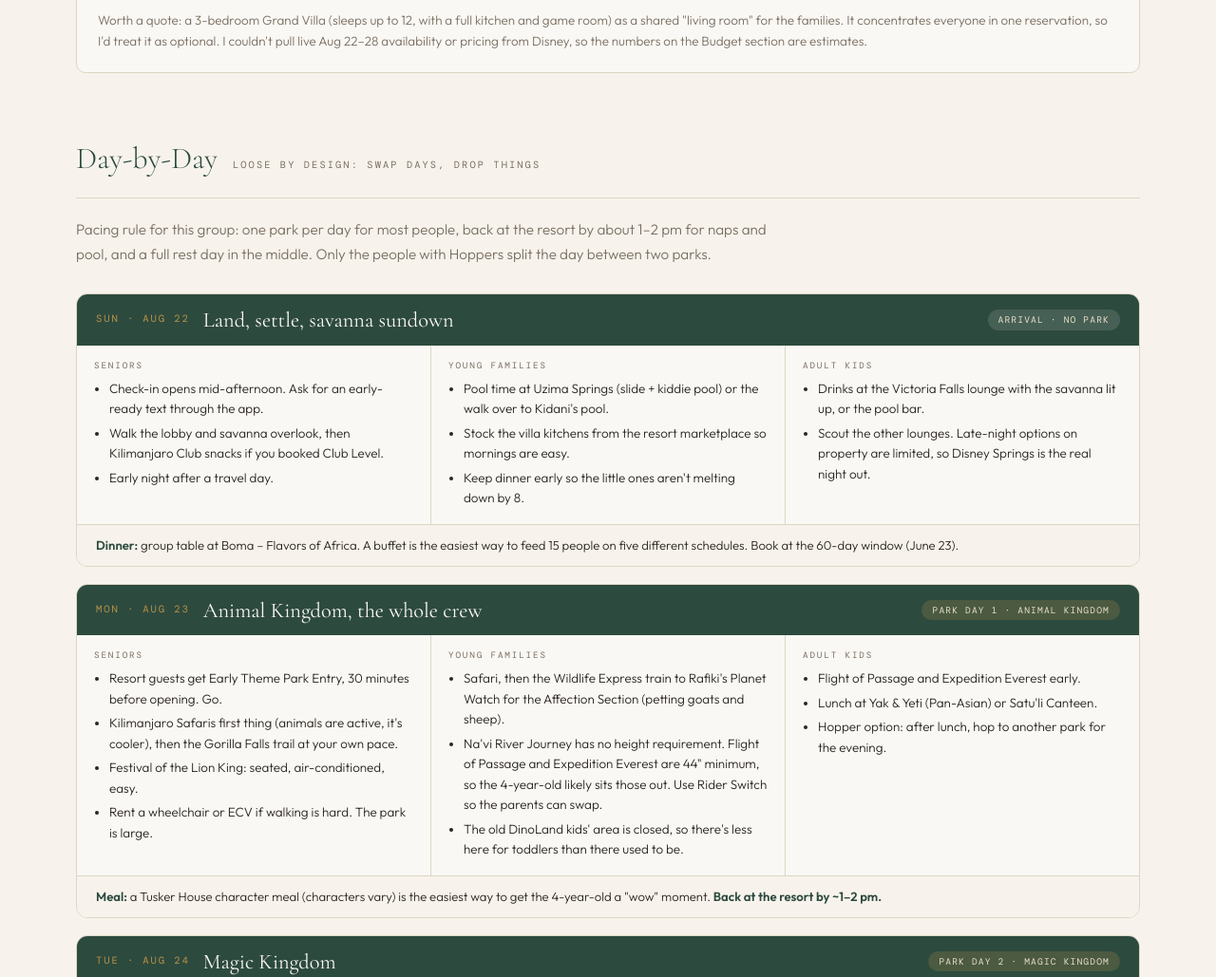
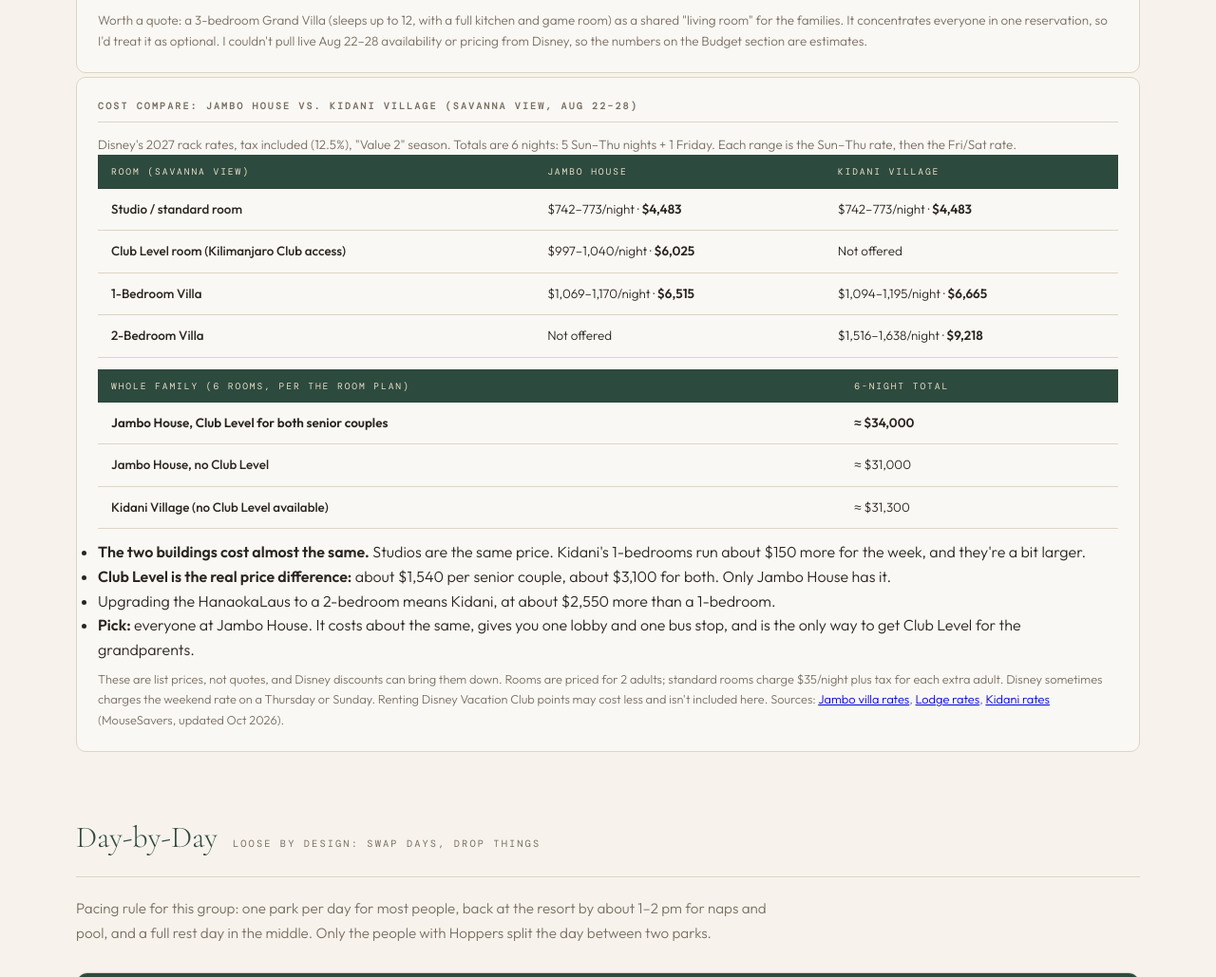
Before and after one commit to cheuklum/holau-multigenerationalvacay, a plain HTML site: page index.html in a window 1280 px wide. Shown: the part 4436-5465 px from the top of the page at 95% size. Drawn offline with nearby package versions, Linux system fonts and the light colour scheme; a web font is replaced by a local one.

Commit message:
Add Jambo House vs Kidani Village Savanna View cost comparison
Co-Authored-By: Claude Opus 5.5 <noreply@anthropic.com>

```diff
--- a/index.html
+++ b/index.html
@@ -1862,6 +1862,39 @@
     </div>
     <p style="margin-top:12px; font-size:0.84rem; color:var(--muted)">Worth a quote: a 3-bedroom Grand Villa (sleeps up to 12, with a full kitchen and game room) as a shared "living room" for the families. It concentrates everyone in one reservation, so I'd treat it as optional. I couldn't pull live Aug 22–28 availability or pricing from Disney, so the numbers on the Budget section are estimates.</p>
   </div>
+
+  <div class="info-block full" style="margin-top:4px">
+    <h4>Cost compare: Jambo House vs. Kidani Village (Savanna View, Aug 22–28)</h4>
+    <p style="font-size:0.84rem; color:var(--muted)">Disney's 2027 rack rates, tax included (12.5%), "Value 2" season. Totals are 6 nights: 5 Sun–Thu nights + 1 Friday. Each range is the Sun–Thu rate, then the Fri/Sat rate.</p>
+    <div class="d27-table-wrap">
+      <table class="d27-table">
+        <thead><tr><th>Room (Savanna View)</th><th>Jambo House</th><th>Kidani Village</th></tr></thead>
+        <tbody>
+          <tr><td>Studio / standard room</td><td>$742–773/night · <strong>$4,483</strong></td><td>$742–773/night · <strong>$4,483</strong></td></tr>
+          <tr><td>Club Level room (Kilimanjaro Club access)</td><td>$997–1,040/night · <strong>$6,025</strong></td><td>Not offered</td></tr>
+          <tr><td>1-Bedroom Villa</td><td>$1,069–1,170/night · <strong>$6,515</strong></td><td>$1,094–1,195/night · <strong>$6,665</strong></td></tr>
+          <tr><td>2-Bedroom Villa</td><td>Not offered</td><td>$1,516–1,638/night · <strong>$9,218</strong></td></tr>
+        </tbody>
+      </table>
+    </div>
+    <div class="d27-table-wrap" style="margin-top:12px">
+      <table class="d27-table">
+        <thead><tr><th>Whole family (6 rooms, per the room plan)</th><th>6-night total</th></tr></thead>
+        <tbody>
+          <tr><td><strong>Jambo House, Club Level for both senior couples</strong></td><td><strong>≈ $34,000</strong></td></tr>
+          <tr><td>Jambo House, no Club Level</td><td>≈ $31,000</td></tr>
+          <tr><td>Kidani Village (no Club Level available)</td><td>≈ $31,300</td></tr>
+        </tbody>
+      </table>
+    </div>
+    <ul style="margin-top:12px">
+      <li><strong>The two buildings cost almost the same.</strong> Studios are the same price. Kidani's 1-bedrooms run about $150 more for the week, and they're a bit larger.</li>
+      <li><strong>Club Level is the real price difference:</strong> about $1,540 per senior couple, about $3,100 for both. Only Jambo House has it.</li>
+      <li>Upgrading the HanaokaLaus to a 2-bedroom means Kidani, at about $2,550 more than a 1-bedroom.</li>
+      <li><strong>Pick:</strong> everyone at Jambo House. It costs about the same, gives you one lobby and one bus stop, and is the only way to get Club Level for the grandparents.</li>
+    </ul>
+    <p style="margin-top:8px; font-size:0.8rem; color:var(--muted)">These are list prices, not quotes, and Disney discounts can bring them down. Rooms are priced for 2 adults; standard rooms charge $35/night plus tax for each extra adult. Disney sometimes charges the weekend rate on a Thursday or Sunday. Renting Disney Vacation Club points may cost less and isn't included here. Sources: <a href="https://www.mousesavers.com/2027-animal-kingdom-villas-jambo-house-room-rates-season-dates/" target="_blank" rel="noopener">Jambo villa rates</a>, <a href="https://www.mousesavers.com/2027-animal-kingdom-lodge-room-rates-season-dates/" target="_blank" rel="noopener">Lodge rates</a>, <a href="https://www.mousesavers.com/2027-animal-kingdom-villas-kidani-village-room-rates-season-dates/" target="_blank" rel="noopener">Kidani rates</a> (MouseSavers, updated Oct 2026).</p>
+  </div>
 </section>
 
 <!-- ───────── DAY BY DAY ───────── -->
@@ -2132,7 +2165,7 @@
     <div class="cost-row"><span class="label">Food, 6 days (a few table-service meals)</span><span class="amount">$8K–$11K</span></div>
     <div class="cost-row"><span class="label">Airport transport</span><span class="amount">$300–$800</span></div>
     <div class="cost-row total"><span class="label">Group total (excluding insurance and souvenirs)</span><span class="amount">≈ $46K–$70K</span></div>
-    <p style="margin-top:12px; font-size:0.82rem; color:var(--muted)">That works out to roughly $3,100–$4,700 per person across 15 people. The room range is built from Disney's listed "from" rates (studios from about $570 per night, savanna-view villas around $1,000+ per night, before tax). With every room in a Savanna View category, expect the room cost near the top of this range or above it. I couldn't pull real Aug 22–28 quotes, so get an actual quote before you commit. Ticket, flight and food figures are my estimates.</p>
+    <p style="margin-top:12px; font-size:0.82rem; color:var(--muted)">That works out to roughly $3,100–$4,700 per person across 15 people. The room range is built from Disney's listed "from" rates (studios from about $570 per night, savanna-view villas around $1,000+ per night, before tax). With every room in a Savanna View category, 2027 rack rates come to about $31K–$34K including tax (roughly $27.5K–$30K before tax). See the cost compare under Where to Stay. I couldn't pull real Aug 22–28 quotes, so get an actual quote before you commit. Ticket, flight and food figures are my estimates.</p>
   </div>
 </section>
 
```
